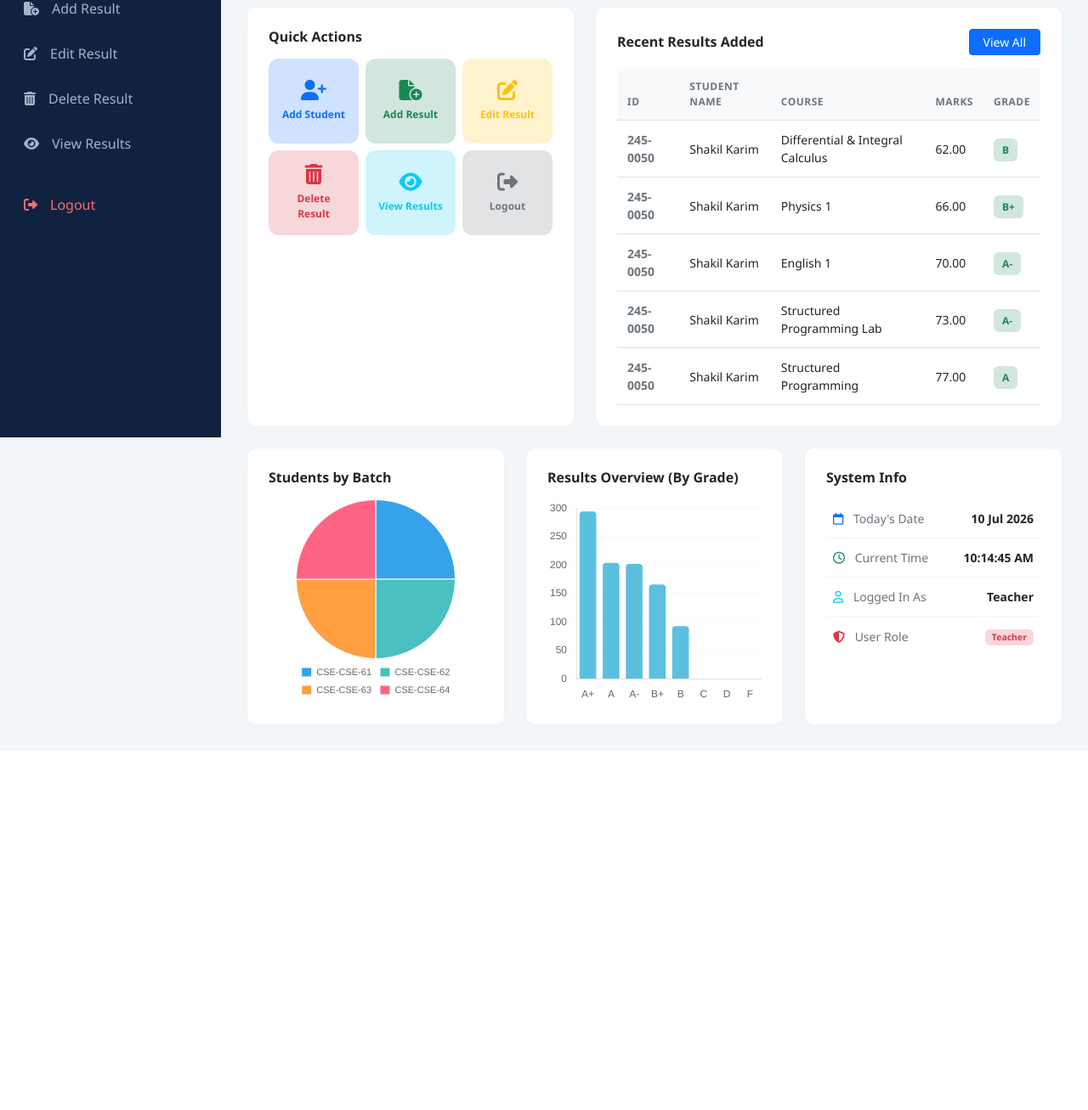
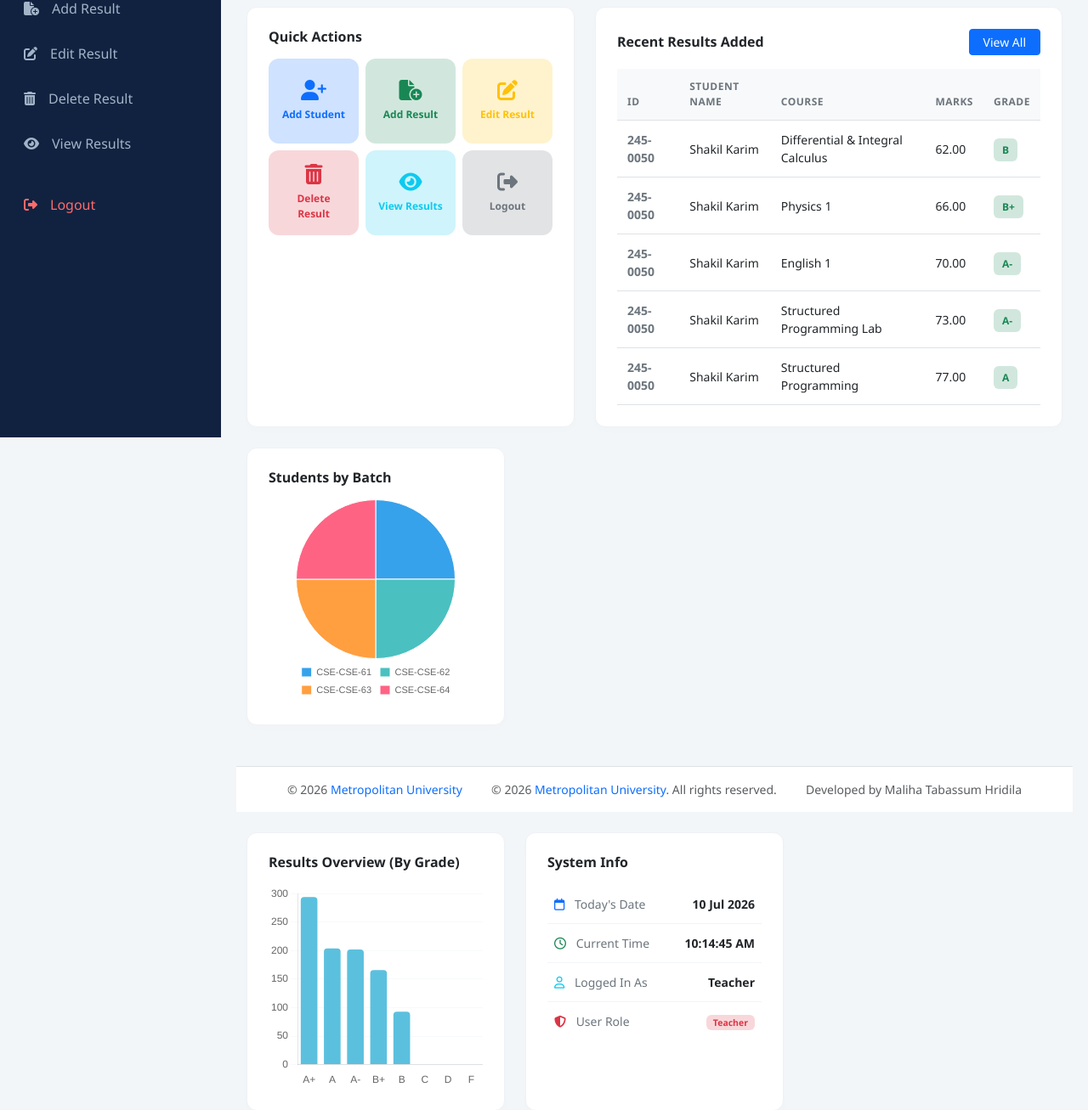
Before and after one commit to 242-115-155/student_result_management, a PHP site: page /teacher_dashboard.php in a window 1280 px wide. Shown: the part 285-1592 px from the top of the page at 85% size. Before the commit the page ends 1146 px from the top, so only its background shows below. Run offline with PHP 8.4, Linux system fonts and the light colour scheme; data comes from the database, SQL or seed files in the repository.

Commit message:
Update teacher_dashboard.php

```diff
--- a/teacher_dashboard.php
+++ b/teacher_dashboard.php
@@ -257,6 +257,14 @@ foreach($grades as $g) {
                     </div>
                 </div>
 
+                <!-- Footer Area -->
+    <footer class="bg-white py-3 border-top mt-5 small text-muted">
+        <div class="container-fluid px-5 d-flex justify-content-between">
+            <span>© <?php echo date('Y'); ?> <a href="#" class="text-decoration-none">Metropolitan University</a></span>
+            <span>© <?php echo date('Y'); ?> <a href="#" class="text-decoration-none">Metropolitan University</a>. All rights reserved.</span>
+            <span>Developed by Maliha Tabassum Hridila</span>
+        </div>
+    </footer>
                 <!-- Results Overview (By Grade) -->
                 <div class="col-md-4">
                     <div class="dashboard-card">
```
